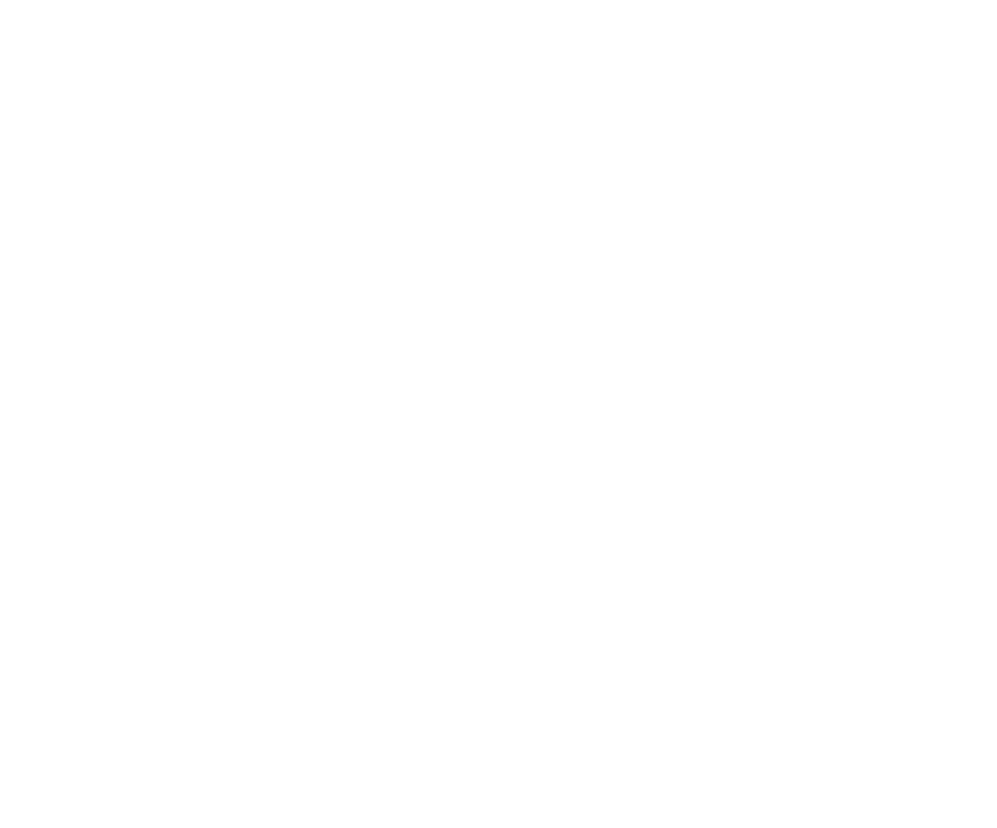
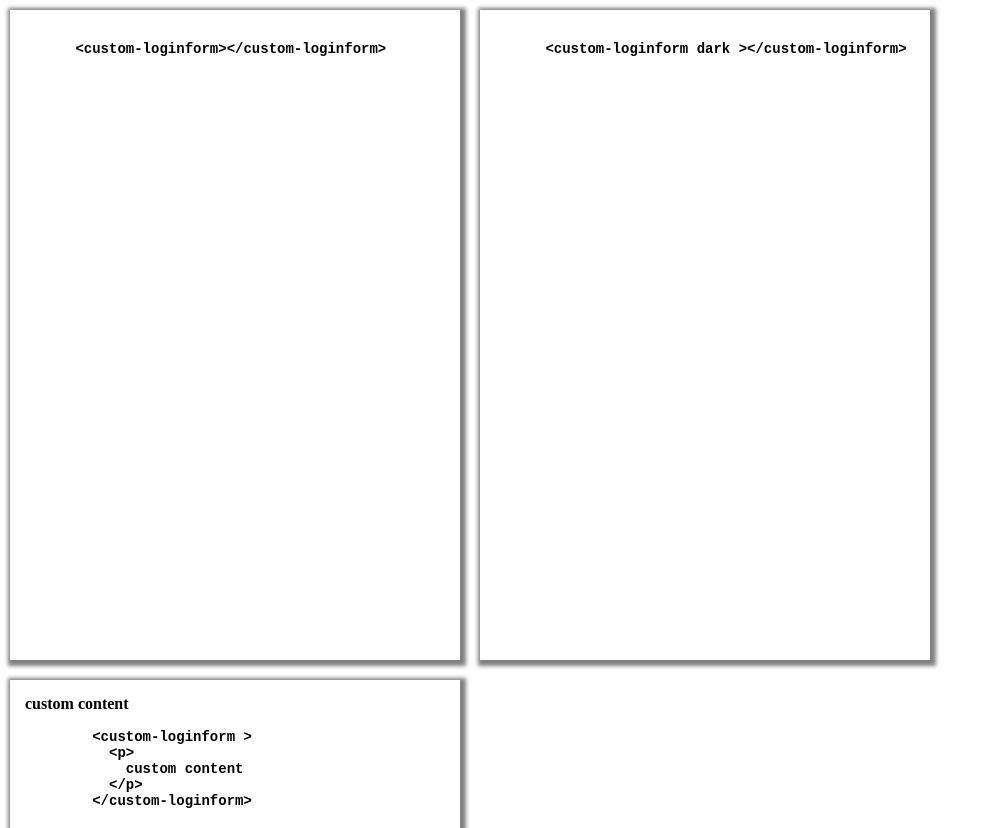
Before and after one commit to dingq84/web-components-tutorial, a website: page public/index.html in a window 1280 px wide. Shown: the top 828 px of the page, without its empty margins (0-997 px from the left). Before the commit the page ends 800 px from the top, so only its background shows below. Drawn offline with Linux system fonts and the light colour scheme.

Commit message:
add demo html

```diff
--- a/gulpfile.js
+++ b/gulpfile.js
@@ -14,6 +14,7 @@ gulp.task('watch', () => {
     }
   })
   gulp.watch('src/*.js', gulp.series('script'));
+  gulp.watch('public/*.html', gulp.series('html'));
   gulp.watch('public/*.html').on('change', sync.reload);
 });
 
--- a/public/index.html
+++ b/public/index.html
@@ -4,8 +4,60 @@
   <meta charset="UTF-8">
   <meta name="viewport" content="width=device-width, initial-scale=1.0">
   <title>Web Components Tutorial</title>
+  <style>
+    * {
+      margin: 0;
+      padding: 0;
+      list-style: none;
+      box-sizing: border-box;
+    }
+    #root {
+      display: flex;
+      flex-wrap: wrap;
+    }
+    .container {
+      width: 450px;
+      height: 650px;
+      padding: 15px;
+      margin: 10px;
+      box-shadow: 2px 2px 4px 4px gray;
+      font-weight: bold;
+    }
+    pre {
+      width: 100%;
+      font-size: 14px;
+    }
+  </style>
 </head>
 <body>
-  <div id='root'></div>
+  <div id='root'>
+    <div class='container'>
+      <custom-loginform></custom-loginform>
+      <pre>
+
+      &lt;custom-loginform&gt;&lt;/custom-loginform&gt;
+      </pre>
+    </div>
+    <div class="container">
+      <custom-loginform dark></custom-loginform>
+      <pre>
+
+      &lt;custom-loginform dark &gt;&lt;/custom-loginform&gt;
+      </pre>
+    </div>
+    <div class="container">
+      <custom-loginform>
+        <p>custom content</p>
+      </custom-loginform>
+      <pre>
+
+        &lt;custom-loginform &gt;
+          &lt;p&gt;
+            custom content
+          &lt;/p&gt;
+        &lt;/custom-loginform&gt;
+      </pre>
+    </div>
+  </div>
 </body>
 </html>
```
Also changed, not shown: src/custom-loginform.js (+6 -10 lines), src/index.js (deleted, +0 -8 lines).
